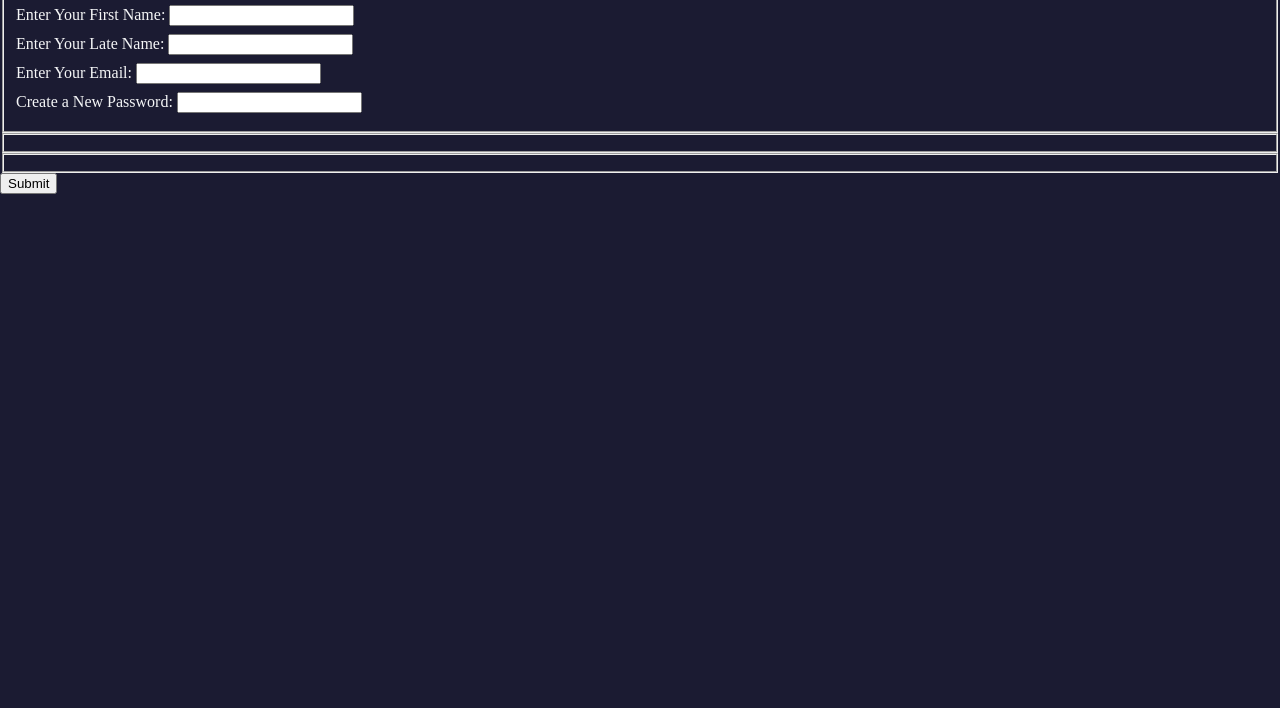
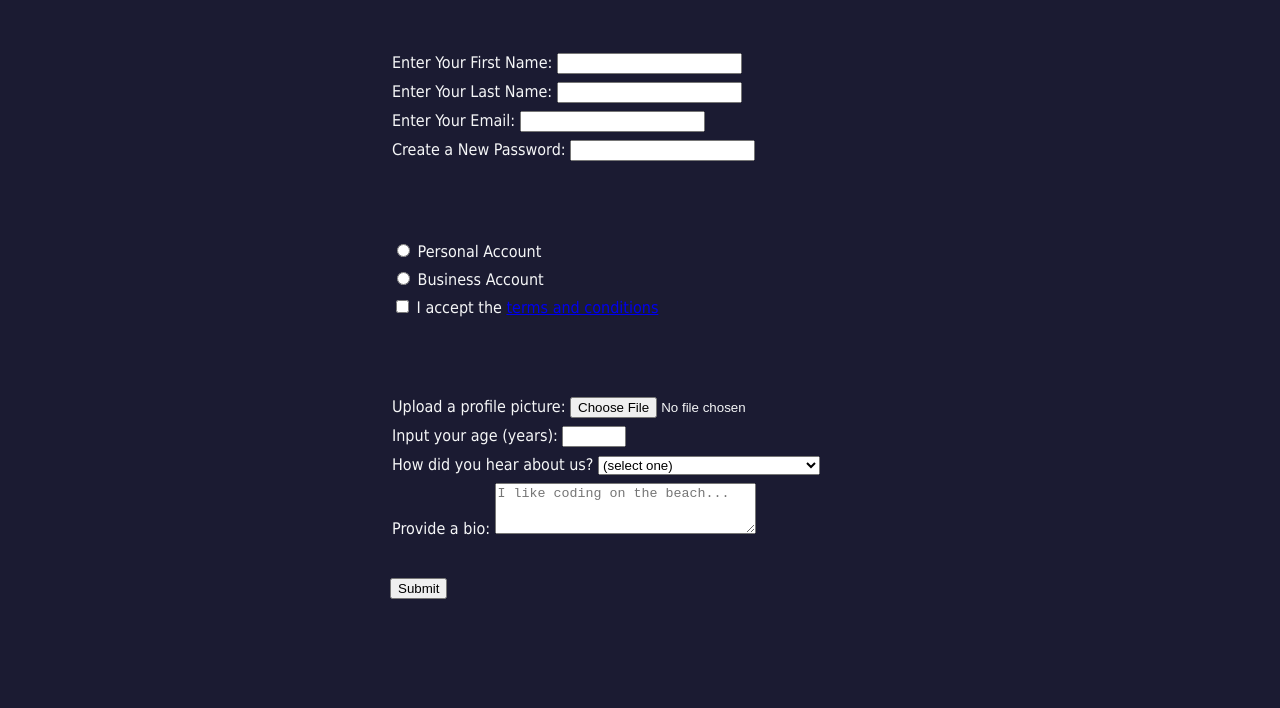
Before and after one commit to matthewjcameron19/freecodecamp, a plain HTML site: page index.html in a window 1280 px wide. Shown: the part 124-832 px from the top of the page. Drawn offline with Linux system fonts and the light colour scheme.

Commit message:
add detail up to step 40

```diff
--- a/index.html
+++ b/index.html
@@ -10,13 +10,28 @@
     <p>Please fill out this form with the required information</p>
     <form action="https://register-demo.freecodecamp.org">
         <fieldset>
-            <label>Enter Your First Name: <input type:="text" required /></label>
-            <label>Enter Your Late Name: <input type="text" required /></label>
-            <label>Enter Your Email: <input type="email" required /></label>
-            <label>Create a New Password: <input type="password" pattern="[a-z0-5]{8,}" required /></label>
+            <label>Enter Your First Name: <input name="firstname" type:="text" required /></label>
+            <label>Enter Your Last Name: <input name="lastname" type="text" required /></label>
+            <label>Enter Your Email: <input name="email" type="email" required /></label>
+            <label>Create a New Password: <input name="password" type="password" pattern="[a-z0-5]{8,}" required /></label>
         </fieldset>
-        <fieldset></fieldset>
-        <fieldset></fieldset>
+        <fieldset>
+            <label><input type="radio" name="account-type" /> Personal Account</label>
+            <label><input type="radio" name="account-type" /> Business Account</label>
+            <label><input name="terms" type="checkbox" required /> I accept the <a href="https://www.freecodecamp.org/news/terms-of-service/">terms and conditions</a></label>
+        </fieldset>
+        <fieldset>
+            <label>Upload a profile picture: <input name="picture" type="file" /></label>
+            <label>Input your age (years): <input name="age" type="number" min="13" max="120" /></label>
+            <label>How did you hear about us? <select name="referrer">
+                <option value="">(select one)</option>
+                <option value="1">freeCodeCamp News</option>
+                <option value="2">freeCodeCamp YouTube Channel</option>
+                <option value="3">freeCodeCamp Forum</option>
+                <option value="4">Other</option>
+            </select></label>
+            <label>Provide a bio: <textarea name="bio" rows="3" cols="30" placeholder="I like coding on the beach..."></textarea></label>
+        </fieldset>
         <input type="submit" value="Submit" />
     </form>
 </body>
--- a/styles.css
+++ b/styles.css
@@ -3,10 +3,29 @@ body {
     height: 100vh;
     margin: 0;
     background-color: #1b1b32;
-    color: #f5f6f7
+    color: #f5f6f7;
+    font-family: Tahoma;
+    font-size: 16px;
 }
 
 label {
     display: block;
     margin: 0.5rem 0;
 }
+
+h1, p {
+    margin: 1em auto;
+    text-align: center;
+}
+
+form {
+    margin: 0 auto;
+    max-width: 500px;
+    min-width: 300px;
+    width: 60vw;
+}
+
+fieldset {
+    border: 0;
+    padding: 2rem 0;
+}
```
